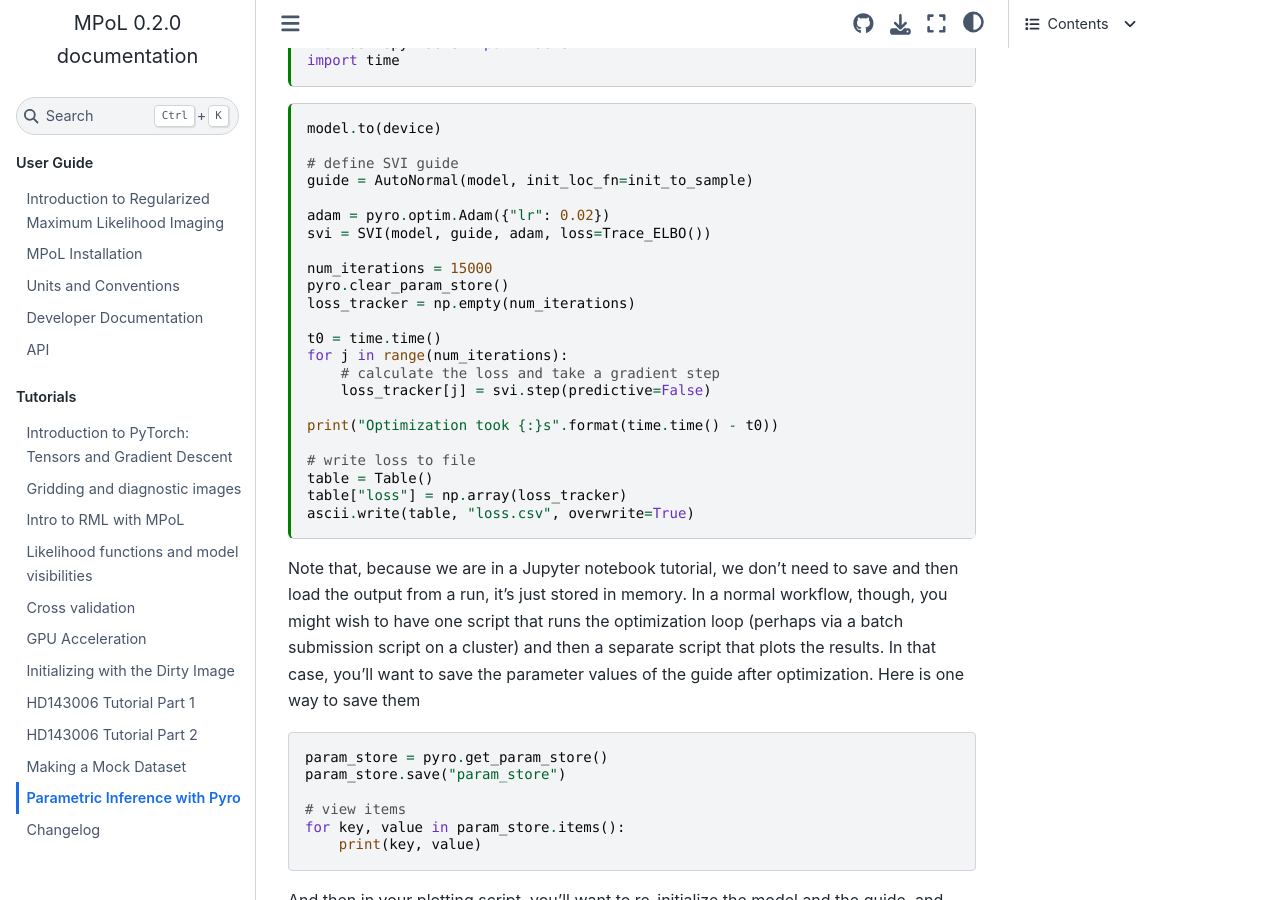
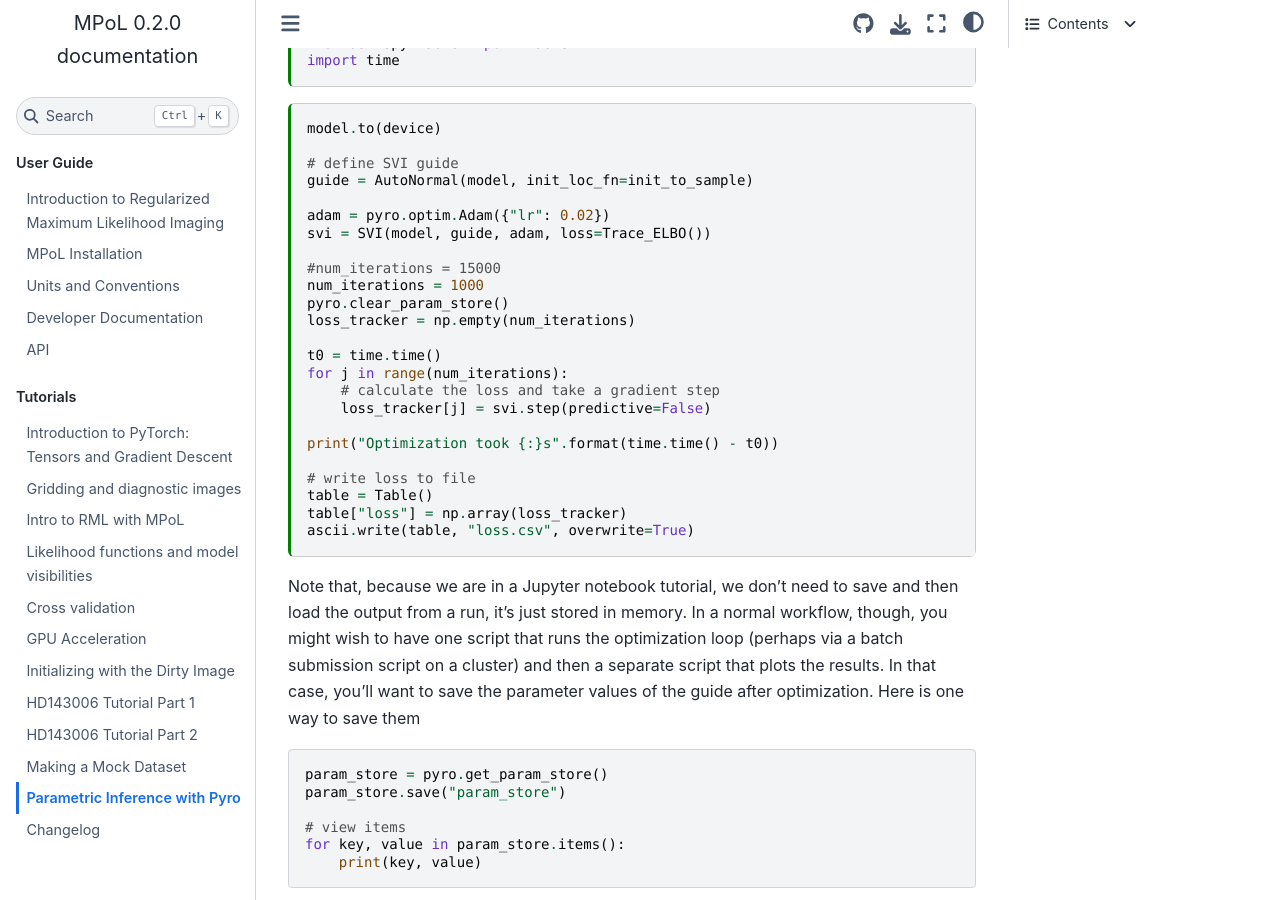
Before and after one commit to MPoL-dev/MPoL, a Sphinx documentation site: the page built from docs/large-tutorials/pyro.md, in a window 1280 px wide and 900 px high, scrolled down 18626 px. Built offline with Sphinx 7.4.7 and the Sphinx Book theme 1.1.4, drawn with Linux system fonts in a browser that asks for light colours.

Commit message:
minor changes to Pyro tutorial, failing to run on CPU-only.

```diff
--- a/docs/large-tutorials/pyro.md
+++ b/docs/large-tutorials/pyro.md
@@ -800,7 +800,8 @@ guide = AutoNormal(model, init_loc_fn=init_to_sample)
 adam = pyro.optim.Adam({"lr": 0.02})
 svi = SVI(model, guide, adam, loss=Trace_ELBO())
 
-num_iterations = 15000
+#num_iterations = 15000
+num_iterations = 1000
 pyro.clear_param_store()
 loss_tracker = np.empty(num_iterations)
 
```
